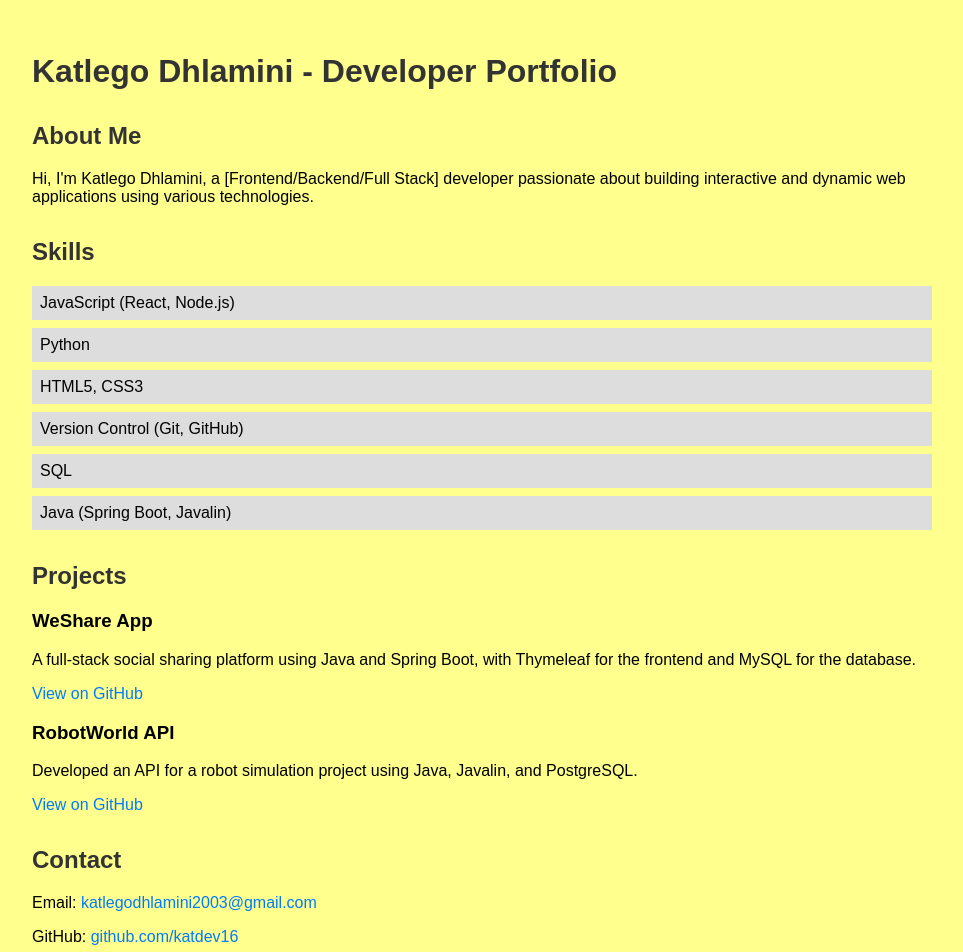
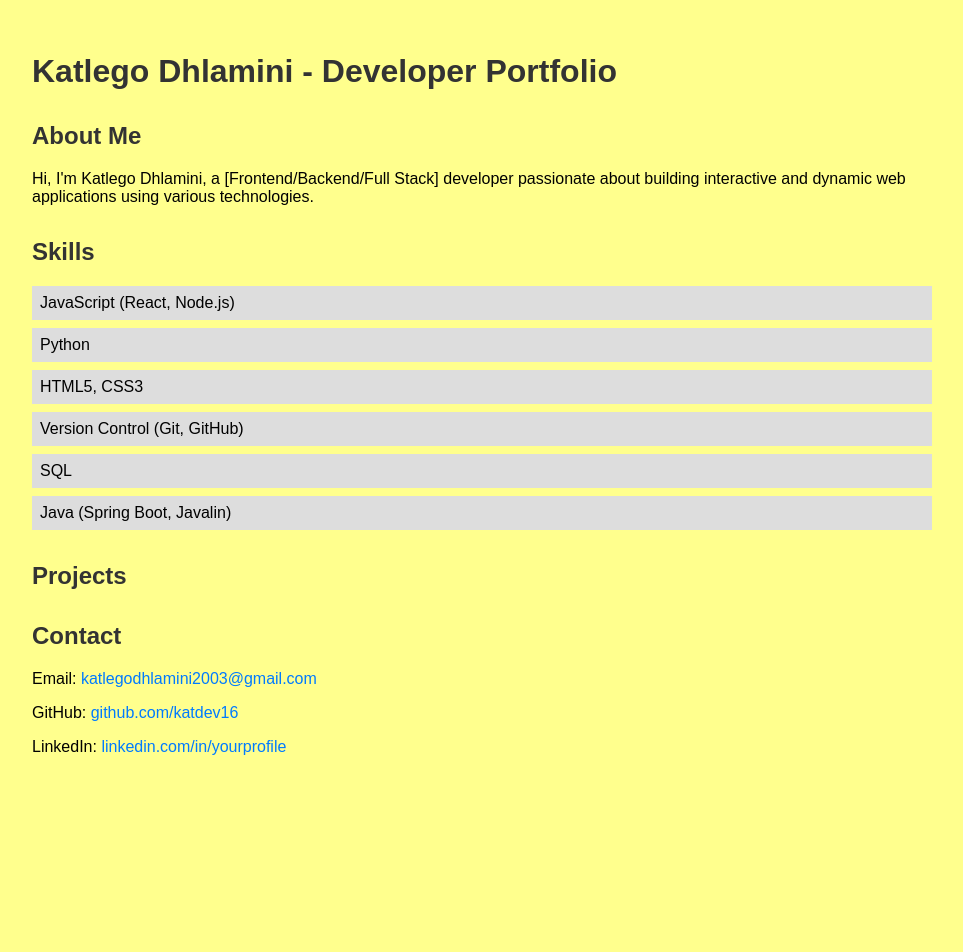
Before and after one commit to katdev16/kat-portfolio, a React (Create React App) app in the folder my-app/: page / in a window 1280 px wide. Shown: the top 952 px of the page, without its empty margins (158-1121 px from the left). After the commit the page ends 820 px from the top, so only its background shows below. Built offline with nearby package versions, Linux system fonts and the light colour scheme.

Commit message:
project componet

```diff
--- a/my-app/src/components/Projects.js
+++ b/my-app/src/components/Projects.js
@@ -5,7 +5,7 @@ const Projects = () => {
     <section id="projects">
       <h2>Projects</h2>
       <div className="project">
-        <h3>WeShare App</h3>
+        {/* <h3>WeShare App</h3>
         <p>
           A full-stack social sharing platform using Java and Spring Boot, with Thymeleaf for the frontend and MySQL for
           the database.
@@ -17,7 +17,7 @@ const Projects = () => {
         <p>
           Developed an API for a robot simulation project using Java, Javalin, and PostgreSQL.
         </p>
-        <a href="https://github.com/yourusername/robotworld-api">View on GitHub</a>
+        <a href="https://github.com/yourusername/robotworld-api">View on GitHub</a> */}
       </div>
     </section>
   );
```
